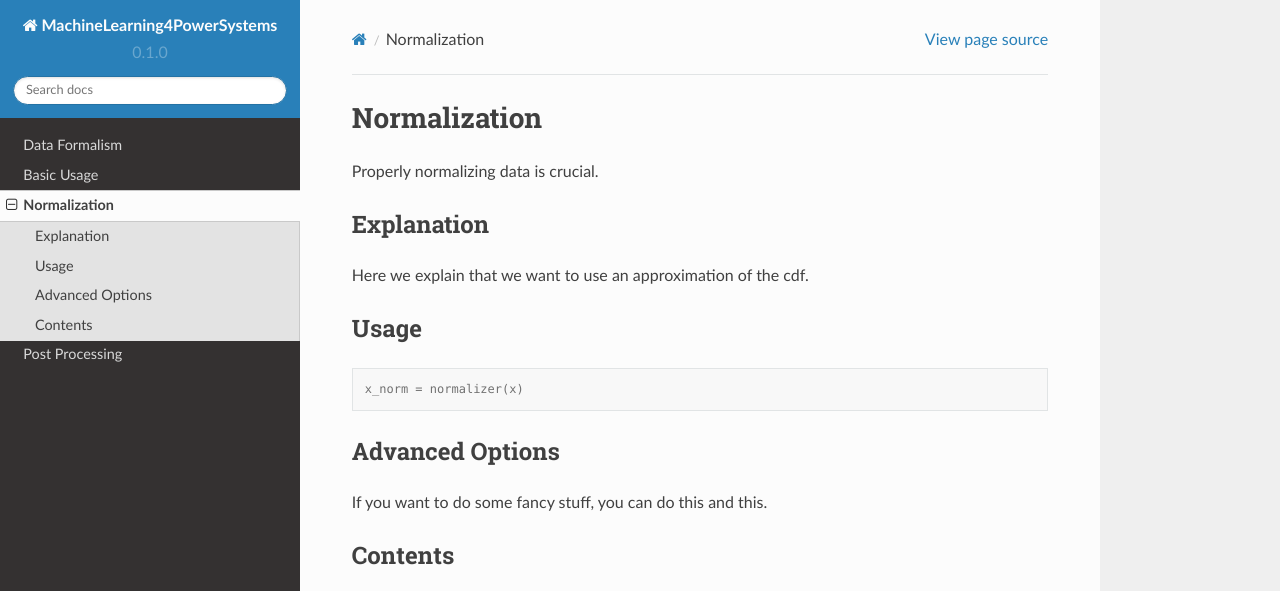
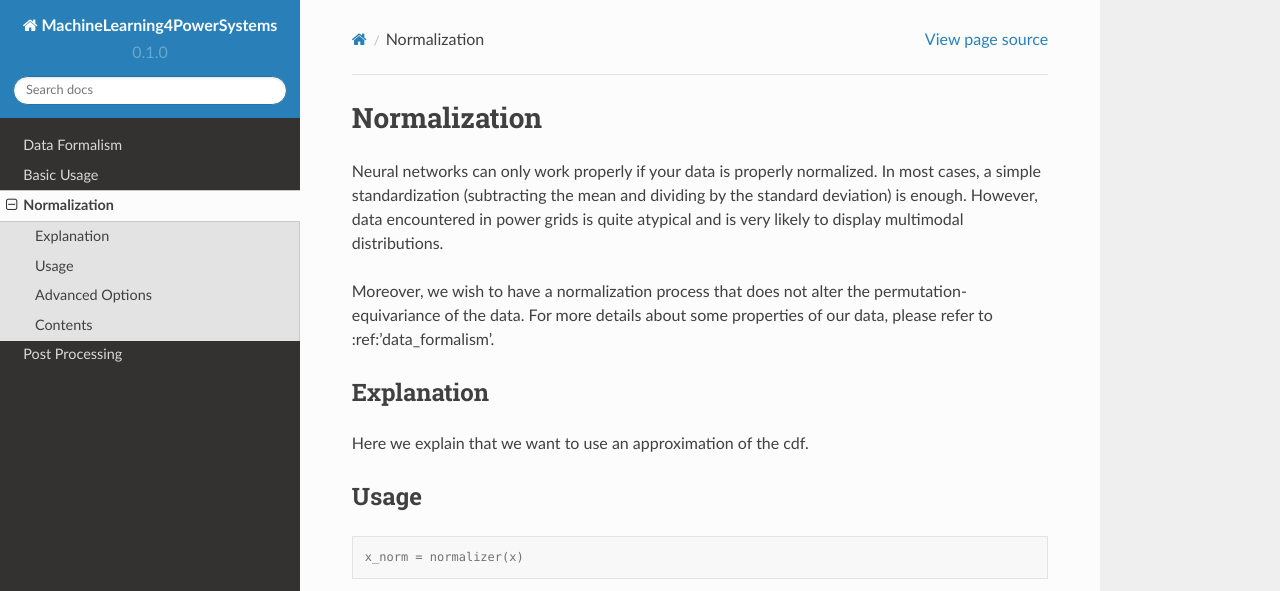
Before and after one commit to bdonon/ml4ps, a Sphinx documentation site: the page built from docs/source/normalization.rst, in a window 1280 px wide and 1052 px high, cut to the strip 0-591 px from the top of the window. Built offline with Sphinx 7.4.7 and the Read the Docs theme 2.0.0, drawn with Linux system fonts in a browser that asks for light colours.

Commit message:
Setting up readthedocs.

```diff
--- a/docs/source/data_formalism.rst
+++ b/docs/source/data_formalism.rst
@@ -1,3 +1,4 @@
+.. _data_formalism:
 Data Formalism
 ==============
 
--- a/docs/source/normalization.rst
+++ b/docs/source/normalization.rst
@@ -1,7 +1,16 @@
+.. _normalization:
 Normalization
 =============
 
-Properly normalizing data is crucial.
+Neural networks can only work properly if your data is properly normalized.
+In most cases, a simple standardization (subtracting the mean and dividing
+by the standard deviation) is enough.
+However, data encountered in power grids is quite atypical and is very likely
+to display multimodal distributions.
+
+Moreover, we wish to have a normalization process that does not alter the
+permutation-equivariance of the data. For more details about some properties
+of our data, please refer to :ref:'data_formalism'.
 
 Explanation
 -----------
```
